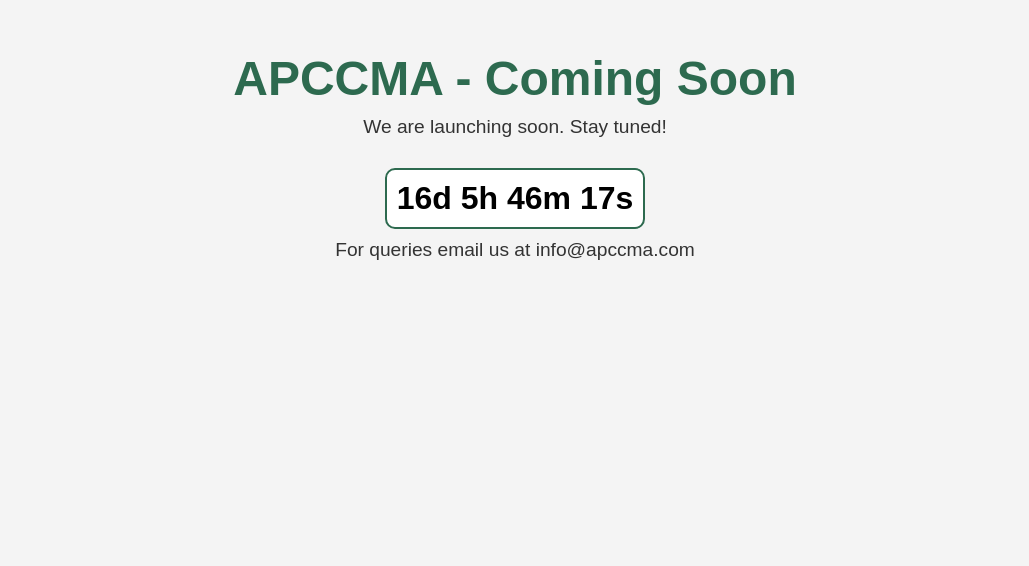
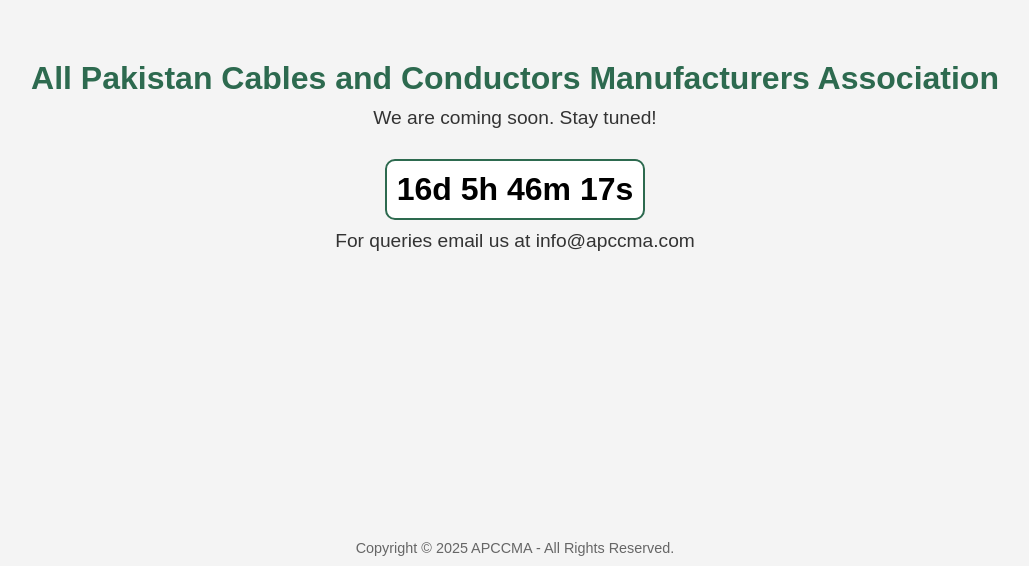
Before and after one commit to pcl-harbani/apccma, a plain HTML site: page index.html in a window 1280 px wide. Shown: the part 234-800 px from the top of the page, without its empty margins (125-1154 px from the left). Drawn offline with Linux system fonts and the light colour scheme.

Commit message:
Update index.html

```diff
--- a/index.html
+++ b/index.html
@@ -25,7 +25,7 @@
         }
 
         h1 {
-            font-size: 3rem;
+            font-size: 2rem;
             color: #2d6a4f; /* Dark Green */
             animation: fadeIn 1.5s ease-in-out;
         }
@@ -47,7 +47,19 @@
             background: white;
         }
 
-
+        .footer {
+            position: absolute;
+            bottom: 10px;
+            font-size: 0.9rem;
+            color: #666;
+        }
+		.header {
+			position: absolute;
+			top: 20px;
+			font-size: 2rem;
+			font-weight: bold;
+			color: #2d6a4f; /* Dark Green */
+		}
 
         @keyframes fadeIn {
             from { opacity: 0; transform: translateY(-20px); }
@@ -72,11 +84,15 @@
     </style>
 </head>
 <body>
-    <h1>APCCMA - Coming Soon</h1>
-    <p>We are launching soon. Stay tuned!</p>
+	<h1>All Pakistan Cables and Conductors Manufacturers Association</h1>
+    <p>We are coming soon. Stay tuned!</p>
 
     <div class="countdown" id="countdown">00d 00h 00m 00s</div>
 	<p>For queries email us at info@apccma.com</p>
+
+	<div class="footer">
+        Copyright © 2025 APCCMA - All Rights Reserved.
+    </div>
 
     <script>
         function countdownTimer() {
@@ -98,5 +114,9 @@
 
         countdownTimer();
     </script>
+
+
+
+
 </body>
 </html>
```
